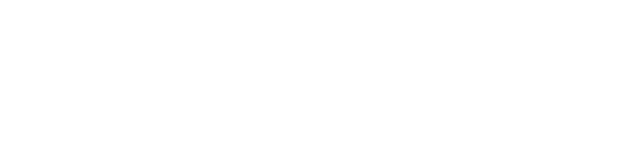
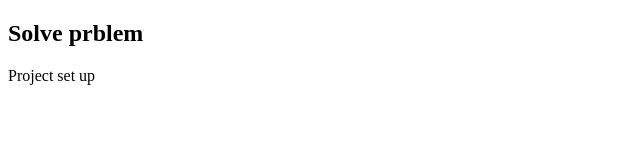
Before and after one commit to nosianuri/solve-1, a plain HTML site: page index.html in a window 1280 px wide. Shown: the whole page, without its empty margins (0-640 px from the left). Drawn offline with Linux system fonts and the light colour scheme.

Commit message:
body set

```diff
--- a/index.html
+++ b/index.html
@@ -13,6 +13,7 @@
     ></style>
 </head>
 <body>
-
+    <h2>Solve prblem</h2>
+    <p>Project set up</p>
 </body>
 </html>
```
